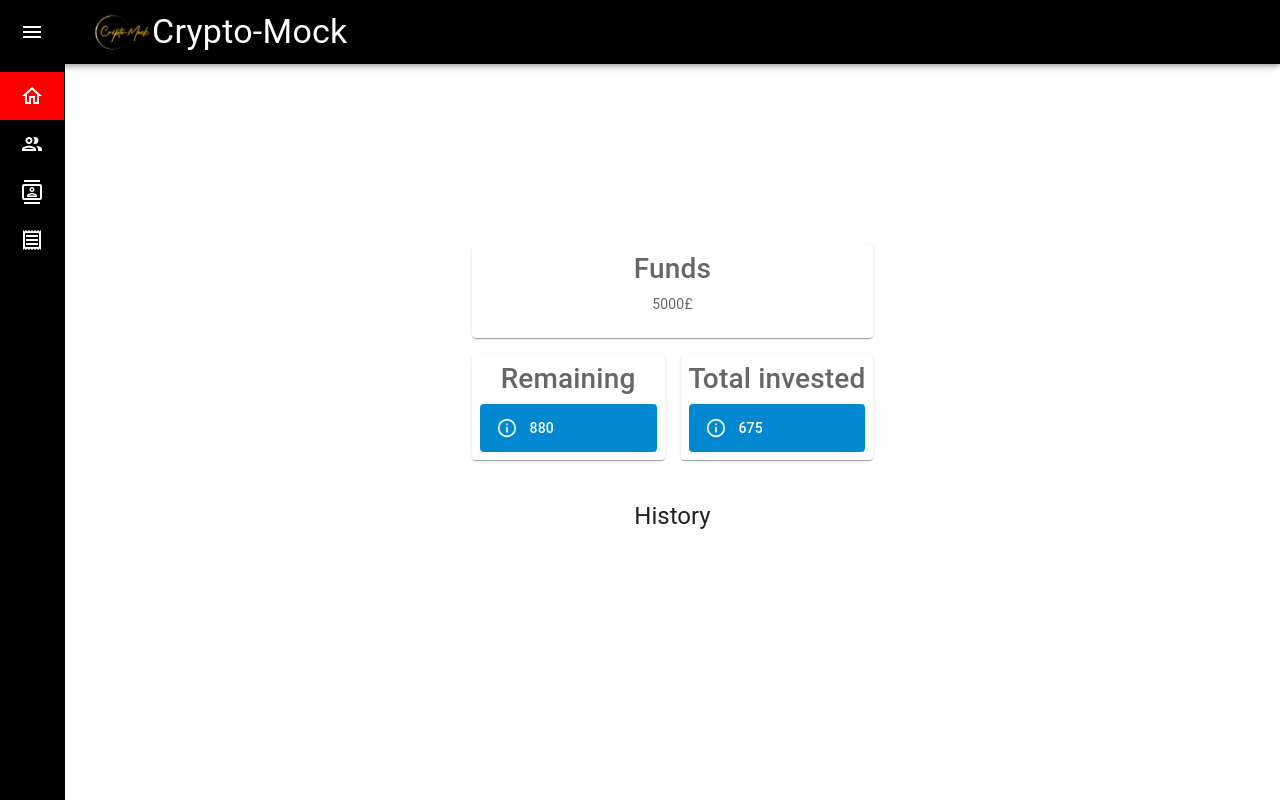
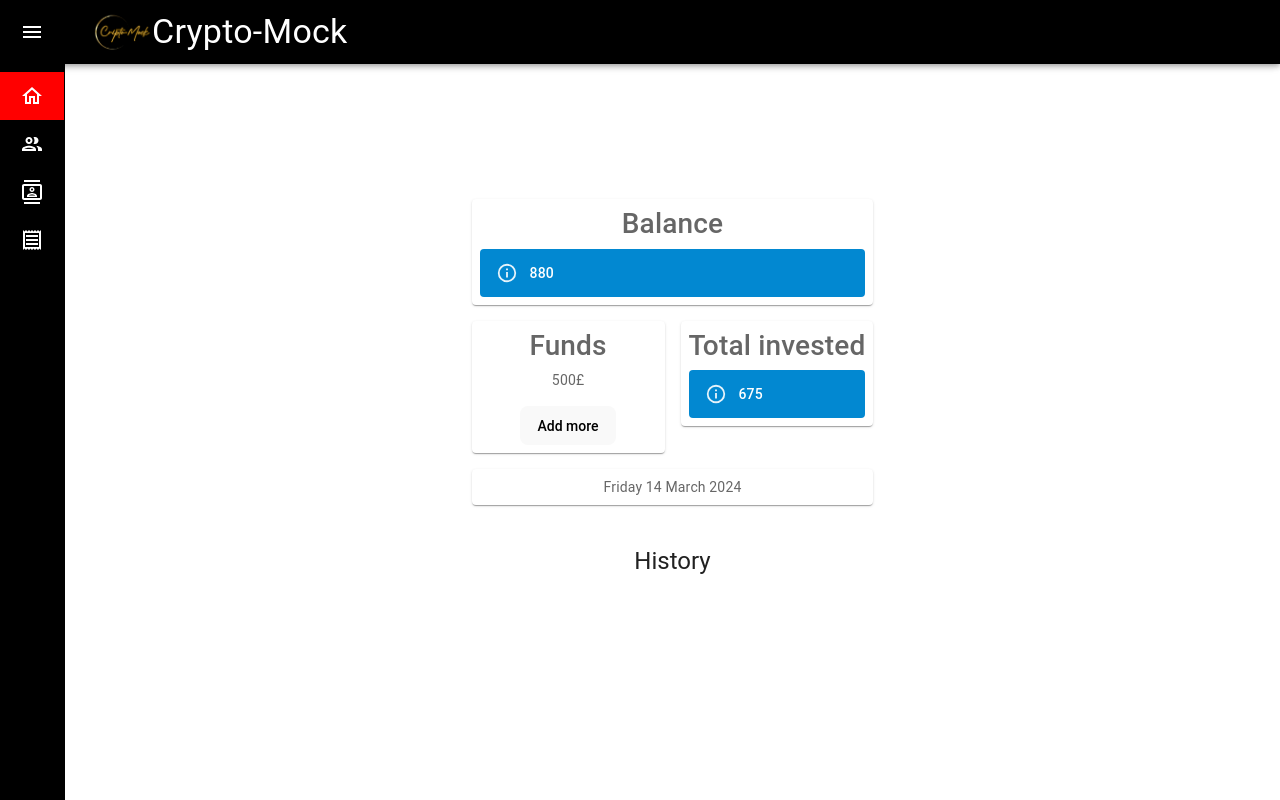
Before and after one commit to jsimpsonux/Crypto-Mock, a React (Vite) app: page /WalletPage in a window 1280 px wide. Built offline with nearby package versions, Linux system fonts and the light colour scheme.

Commit message:
investments folder add

```diff
--- a/package.json
+++ b/package.json
@@ -13,6 +13,7 @@
     "@emotion/react": "^11.11.4",
     "@emotion/styled": "^11.11.0",
     "@mui/icons-material": "^5.15.13",
+    "@mui/joy": "^5.0.0-beta.32",
     "@mui/material": "^5.15.13",
     "bootstrap": "^5.3.3",
     "localforage": "^1.10.0",
--- a/src/components/CryptoItem.jsx
+++ b/src/components/CryptoItem.jsx
@@ -1,7 +1,7 @@
 import { useState, useEffect } from 'react';
 import Logo from './Logo'
 import Price from './Price'
-import Watchlist from './Watchlist';
+// import Watchlist from './Watchlist';
 import RenderItems from './Watchlist/RenderItems';
 
 function CryptoItem(props) {
--- a/src/components/Funds.jsx
+++ b/src/components/Funds.jsx
@@ -1,14 +1,63 @@
-import React from "react"
+import React from "react";
+import Button from '@mui/joy/Button';
+import Modal from '@mui/joy/Modal';
+import ModalClose from '@mui/joy/ModalClose';
+import Typography from '@mui/joy/Typography';
+import Sheet from '@mui/joy/Sheet';
+import { createTheme } from '@mui/material/styles';
+import { palette } from "@mui/system";
 
 
 function Funds() {
 
+  // const [open, setOpen] = React.useState(false);
   return (
+    // <React.Fragment>
+    //   <Button variant="outlined" color="neutral" onClick={() => setOpen(true)}>
+    //     Open modal
+    //   </Button>
+    //   <Modal
+    //     aria-labelledby="modal-title"
+    //     aria-describedby="modal-desc"
+    //     open={open}
+    //     onClose={() => setOpen(false)}
+    //     sx={{ display: 'flex', justifyContent: 'center', alignItems: 'center' }}
+    //   >
+    //     <Sheet
+    //       variant="outlined"
+    //       sx={{
+    //         maxWidth: 500,
+    //         borderRadius: 'md',
+    //         p: 3,
+    //         boxShadow: 'lg',
+    //       }}
+    //     >
+    //       <ModalClose variant="plain" sx={{ m: 1 }} />
+    //       <Typography
+    //         component="h2"
+    //         id="modal-title"
+    //         level="h4"
+    //         textColor="inherit"
+    //         fontWeight="lg"
+    //         mb={1}
+    //       >
+    //         This is the modal title
+    //       </Typography>
+    //       <Typography id="modal-desc" textColor="text.tertiary">
+    //         Make sure to use <code>aria-labelledby</code> on the modal dialog with an
+    //         optional <code>aria-describedby</code> attribute.
+    //       </Typography>
+    //     </Sheet>
+    //   </Modal>
+    // </React.Fragment>
+
     <div>
       <h3>Funds</h3>
-      <p>5000£</p>
+      <p>500£</p>
+      <button>Add more</button>
+
     </div>
-  )
+  );
 }
 
-export default Funds
+export default Funds;
--- a/src/components/PurchasedItem/index.jsx
+++ b/src/components/Investments/PurchasedItem.jsx
@@ -7,6 +7,7 @@ import { Typography } from "@mui/material";
 import { styled } from "@mui/material/styles";
 import { Paper } from "@mui/material";
 import DeleteIcon from "@mui/icons-material/Delete";
+import Price from '../Price';
 
 
 const Item = styled(Paper)(({ theme }) => ({
@@ -34,10 +35,11 @@ function PurchasedItem(props) {
         spacing={{ xs: 1, sm: 2, md: 4 }}
       >
         <Item>
-        {props.img} {props.coin} {props.cost}
+        <Price crypto={props.abr.toUpperCase()} />
+        {/* {props.img} {props.coin} {props.cost} */}
           <Chip
             label="Delete coin"
-            onClick={handleDelete}
+            // onClick={handleDelete}
             deleteIcon={<DeleteIcon />}
             variant="outlined"
           />
--- /dev/null
+++ b/src/components/Investments/PurchasedList.jsx
@@ -0,0 +1,31 @@
+import React, { useState } from "react";
+import PurchasedItem from './PurchasedItem';
+
+function PurchasedList() {
+
+  const [puchasedCoins, setPurchasedCoins] = useState({})
+
+  // const puchasedCoins = [
+  //   { id: 79797, coin: "Bitcoin", img: "🍎", cost: 56 },
+  //   { id: 23357, coin: "Ethereum", img: "🥝", cost: 36 },
+  //   { id: 65497, coin: "Solana", img: "🌸", cost: 67 },
+  //   { id: 12497, coin: "Cardano", img: "🥝", cost: 16 },
+  //   { id: 98697, coin: "Avalanche", img: "🍒", cost: 96 },
+  // ];
+
+  return (
+    <ul>
+      {puchasedCoins.map((item) => (
+        <PurchasedItem
+        key={item.id}
+        img={item.img}
+          id={item.id}
+          coin={item.coin}
+          cost={item.cost}
+        />
+      ))}
+    </ul>
+  );
+}
+
+export default PurchasedList;
--- a/src/components/RemainingFunds.jsx
+++ b/src/components/RemainingFunds.jsx
@@ -25,7 +25,7 @@ function RemainingFunds() {
 
   return (
     <div>
-      <h3>Remaining</h3>
+      <h3>Balance</h3>
       <Alert variant="filled" severity="info">
         {/* Remaining funds: {remainingFunds} */}
         880
--- a/src/pages/WalletPage.jsx
+++ b/src/pages/WalletPage.jsx
@@ -5,11 +5,15 @@ import Grid from "@mui/material/Grid";
 import Paper from "@mui/material/Paper";
 import { palette } from "@mui/system";
 import { Typography } from "@mui/material";
-// import PurchaseList from "../PurchasedList";
+import PurchaseList from "../components/Investments/PurchasedList";
 import RemainingFunds from "../components/RemainingFunds";
 import TotalInvested from "../components/TotalInvested";
 import Funds from "../components/Funds";
-
+import Price from "../components/Price";
+// import Watchlist from "../components/Watchlist/RenderItems";
+import CryptoItem from "../components/CryptoItem";
+import Cryptodisplay from "../components/cryptodisplaying/index";
+import cryptoinfo from "../components/cryptoinfoing.json";
 
 const Item = styled(Paper)(({ theme }) => ({
   backgroundColor: theme.palette.mode === "dark" ? "#1A2027" : "#fff",
@@ -20,6 +24,38 @@ const Item = styled(Paper)(({ theme }) => ({
 }));
 
 const Wallet = () => {
+  const dateBuilder = () => {
+    let months = [
+      "January",
+      "February",
+      "March",
+      "April",
+      "May",
+      "June",
+      "July",
+      "August",
+      "September",
+      "October",
+      "November",
+      "December",
+    ];
+    let days = [
+    "Monday",
+    "Tuesday",
+    "Wednesday",
+    "Thursday",
+    "Friday",
+    "Saturday",
+    "Sunday"
+    ]
+    let d = new Date()
+    let day = days[d.getDay()];
+    let date = d.getDate();
+    let month = months[d.getMonth()];
+    let year = d.getFullYear();
+
+    return `${day} ${date} ${month} ${year}`
+  };
   return (
     <Container maxWidth="sm">
       {/* <Typography variant="h4" component="h2" marginTop={5} marginBottom={3}>
@@ -29,18 +65,21 @@ const Wallet = () => {
       <Box display="grid" gridTemplateColumns="repeat(12, 1fr)" gap={2}>
         <Box gridColumn="span 12">
           <Item>
-              <Funds />
+          <RemainingFunds />
           </Item>
         </Box>
         <Box gridColumn="span 6">
           <Item>
-              <RemainingFunds />
+          <Funds />
           </Item>
         </Box>
         <Box gridColumn="span 6">
           <Item>
             <TotalInvested />
           </Item>
+        </Box>
+        <Box gridColumn="span 12">
+          <Item>{dateBuilder()}</Item>
         </Box>
       </Box>
 
@@ -49,7 +88,17 @@ const Wallet = () => {
       </Typography>
       <Box>
         <Box>
+          {/* <Price crypto={props.abr.toUpperCase()} /> */}
+          {/* {selected.map((element) => (
+          <CryptoItem
+            name={findName(element)}
+            abr={element}
+            size="40px"
+            key={findId(element)}
+            // handleRemove={handleRemove}
 
+          />
+        ))} */}
         </Box>
       </Box>
     </Container>
--- a/src/pages/Watchlist.jsx
+++ b/src/pages/Watchlist.jsx
@@ -1,10 +1,11 @@
 import React from 'react';
 import { Typography } from '@mui/material';
 
-const Watchlist = () => {
+
+function Watchlist() {
   return (
     <Typography variant="h6" component="div">
-      This is Watchlist page
+
     </Typography>
   );
 };
```
Also changed, not shown: src/components/PurchasedList/index.jsx (deleted, +0 -28 lines), src/context/AppContext.jsx (deleted, +0 -49 lines), 1 other file (tests, documents, lock files or other folders). Lines whose indentation alone changed are shown as unchanged.
